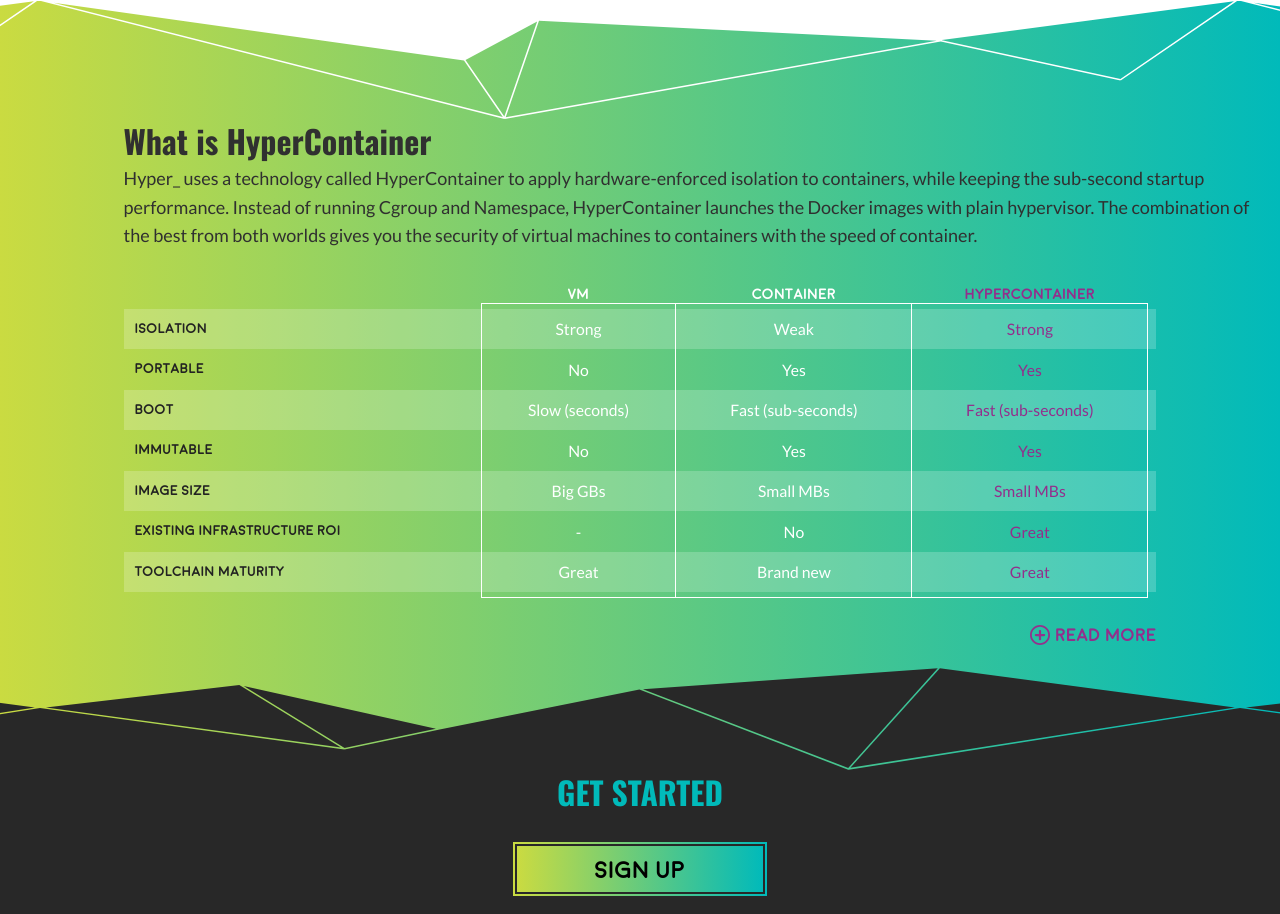
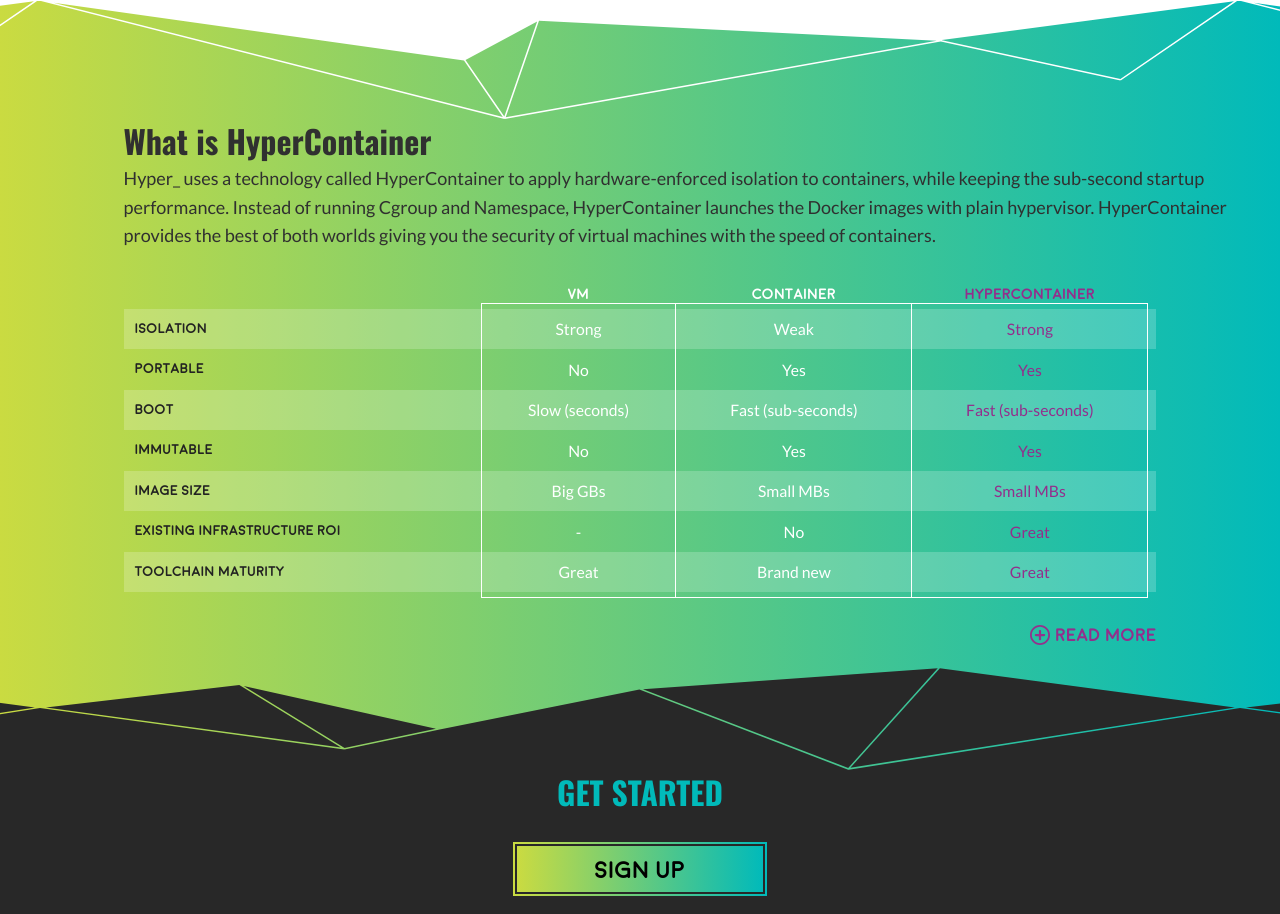
Before and after one commit to getdvm/hyper-web, a plain HTML site: page index.html in a window 1280 px wide. Shown: the part 1276-2190 px from the top of the page. Drawn offline with nearby package versions, Linux system fonts and the light colour scheme.

Commit message:
update text

```diff
--- a/index.html
+++ b/index.html
@@ -272,9 +272,9 @@
 
           <div class="columns small-11 small-offset-1">
 
-            <h2>What is <span class="lowercase">HyperContainer</span></h2>
+            <h2>What is HyperContainer</h2>
 
-            <p> Hyper_ uses a technology called HyperContainer to apply hardware-enforced isolation to containers, while keeping the sub-second startup performance. Instead of running Cgroup and Namespace, HyperContainer launches the Docker images with plain hypervisor. The combination of the best from both worlds gives you the security of virtual machines to containers with the speed of container.</p>
+            <p>Hyper_ uses a technology called HyperContainer to apply hardware-enforced isolation to containers, while keeping the sub-second startup performance. Instead of running Cgroup and Namespace, HyperContainer launches the Docker images with plain hypervisor. HyperContainer provides the best of both worlds giving you the security of virtual machines with the speed of containers.</p>
 
           </div>
 
```
